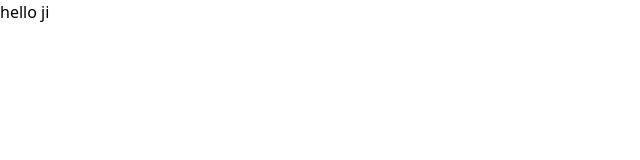
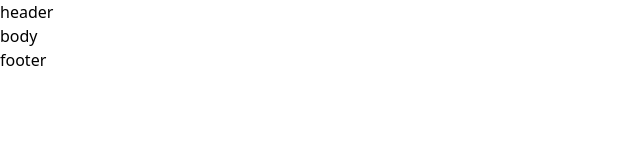
Before and after one commit to UnkownDecoder/Chating-WebApp, a React (Vite) app in the folder frontend/: page / in a window 1280 px wide. Shown: the top 160 px of the page, without its empty margins (0-640 px from the left). Built offline with nearby package versions, Linux system fonts and the light colour scheme.

Commit message:
Fix casing issues

```diff
--- a/frontend/package.json
+++ b/frontend/package.json
@@ -1,5 +1,5 @@
 {
-  "name": "front-end",
+  "name": "frontend",
   "private": true,
   "version": "0.0.0",
   "type": "module",
--- a/frontend/src/App.jsx
+++ b/frontend/src/App.jsx
@@ -1,10 +1,15 @@
+import Header from "./components/Header"
+import Body from "./components/Body"
+import Footer from "./components/Footer"
 
 function App() {
 
 
   return (
     <>
-      <div>hello ji </div>
+<Header />
+<Body />
+<Footer />
     </>
   )
 }
--- /dev/null
+++ b/frontend/src/components/Body.jsx
@@ -0,0 +1,9 @@
+import React from 'react'
+
+function body() {
+  return (
+    <div>body</div>
+  )
+}
+
+export default body
--- /dev/null
+++ b/frontend/src/components/Footer.jsx
@@ -0,0 +1,9 @@
+import React from 'react'
+
+const footer = () => {
+  return (
+    <div>footer</div>
+  )
+}
+
+export default footer
--- /dev/null
+++ b/frontend/src/components/Header.jsx
@@ -0,0 +1,9 @@
+import React from 'react'
+
+const header = () => {
+  return (
+    <div>header</div>
+  )
+}
+
+export default header
--- a/package.json
+++ b/package.json
@@ -4,8 +4,8 @@
   "main": "index.js",
   "scripts": {
     "test": "echo \"Error: no test specified\" && exit 1",
-    "frontend" : "cd Front-end && npm start",
-    "backend" : "cd Back-end && npm start",
+    "frontend" : "cd Frontend && npm start",
+    "backend" : "cd Backend && npm start",
     "dev" : "concurrently \"npm run frontend\" \"npm run backend\""
   },
   "keywords": [],
```
Also changed, not shown: 1 other file (tests, documents, lock files or other folders).
